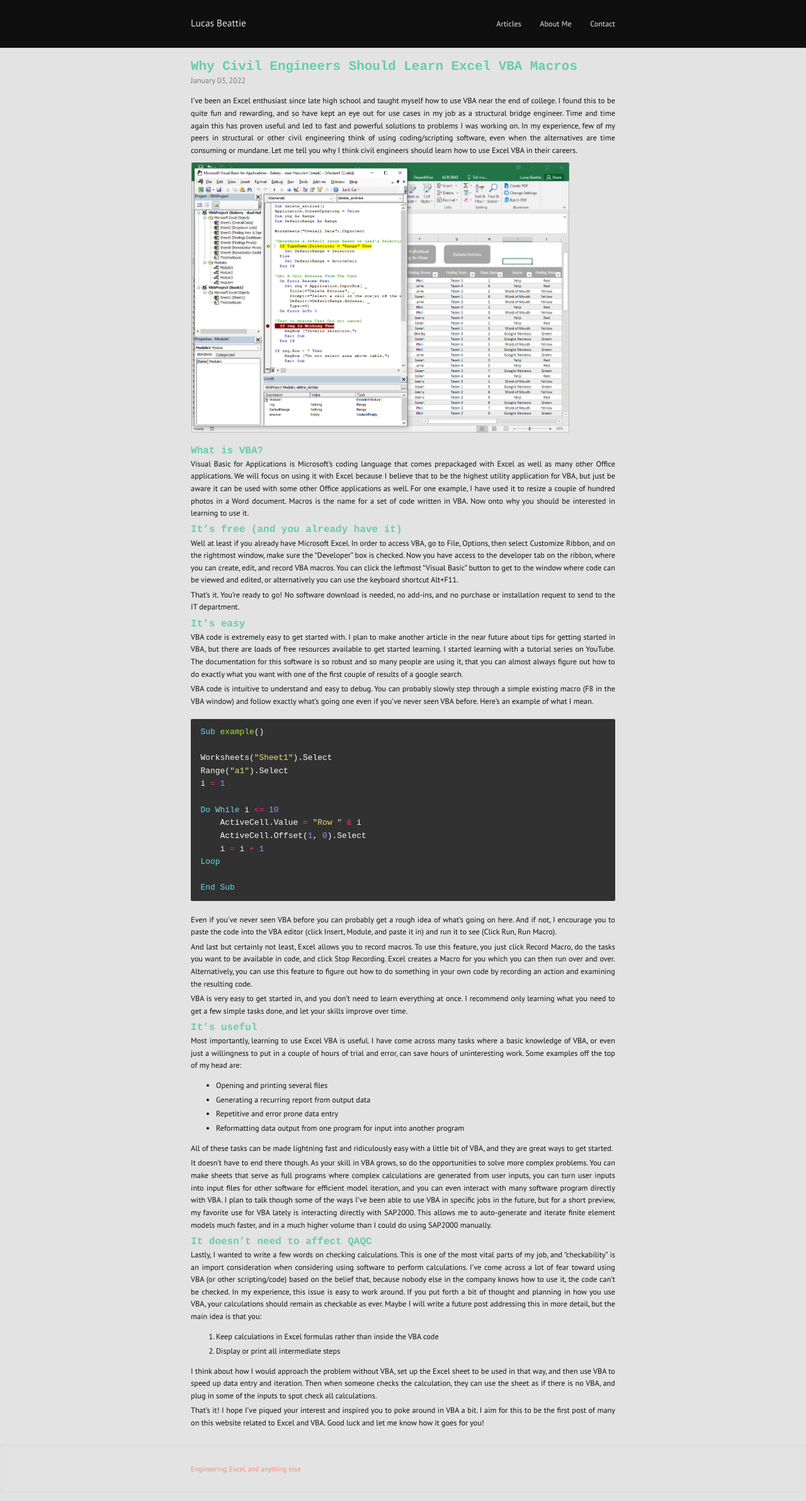
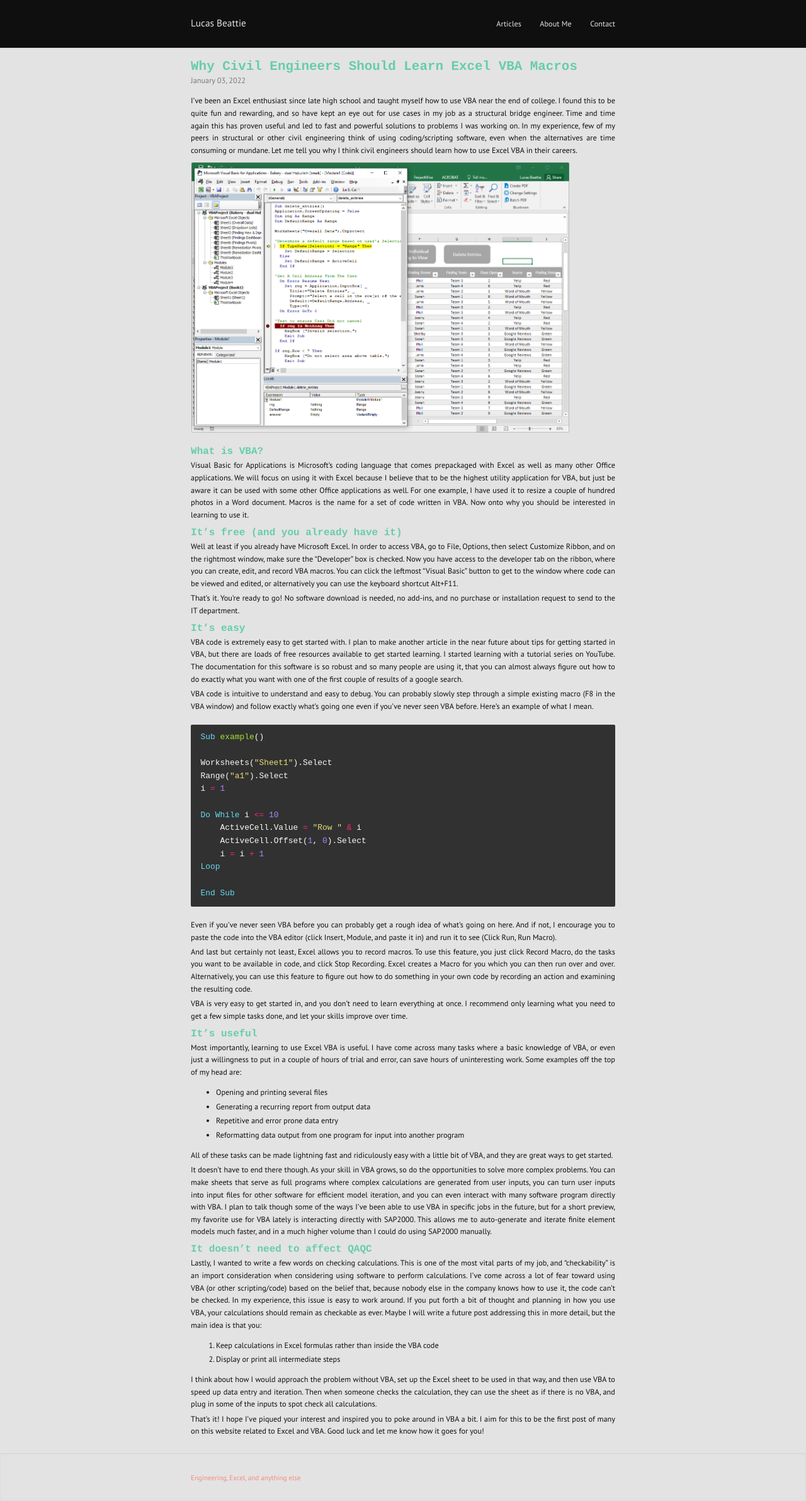
Before and after one commit to labeattie/lucasbeattiedotcom, a Jekyll site: the page built from _posts/2022-01-03-why-civil-engineers-vba.md, in a window 1280 px wide. Shown: the whole page at 63% size. Built offline with Jekyll 4.4.1, drawn with Linux system fonts in a browser that asks for light colours.

Commit message:
header line space

```diff
--- a/_sass/basic.sass
+++ b/_sass/basic.sass
@@ -20,8 +20,8 @@
   font-weight: $heading-weight
   font-family: courier, monospace
   color: mediumaquamarine
-  margin-bottom: 0.2em
-  margin-top: 0.6em
+  margin-bottom: 0.3em
+  margin-top: 0.7em
   line-height: 0.9
 
 h2
```
